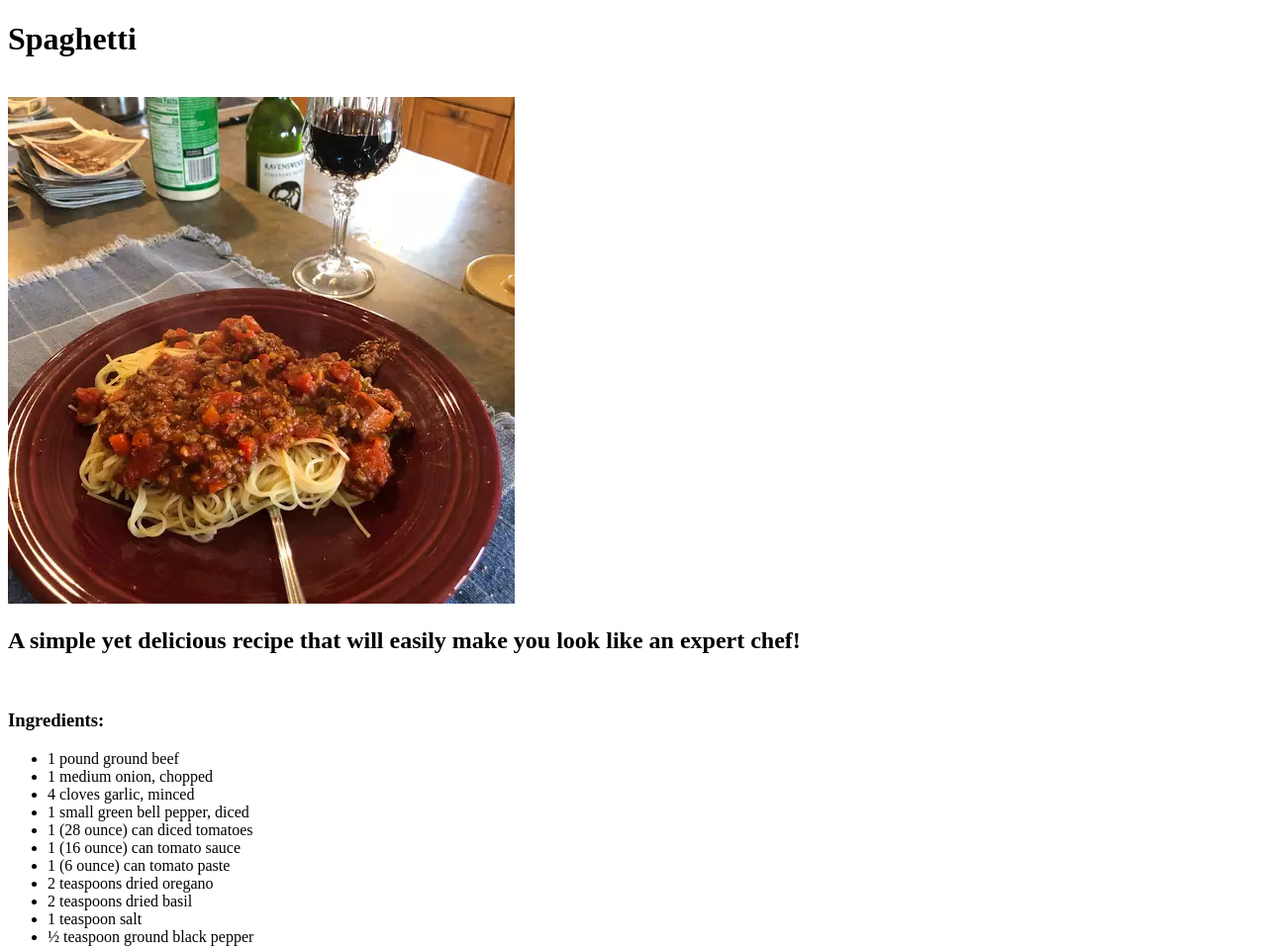
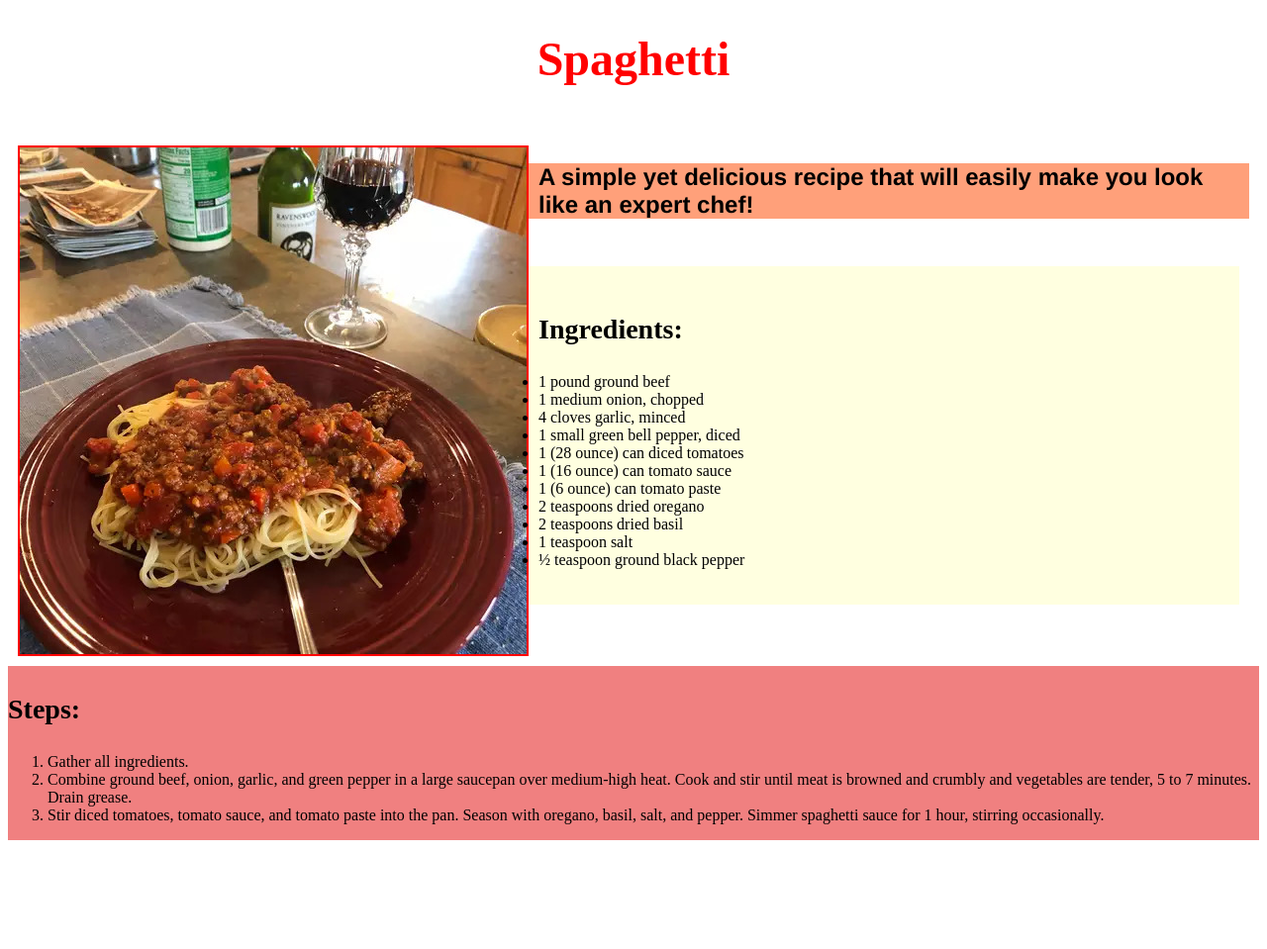
Before and after one commit to Lucidifier/odin-recipes, a plain HTML site: page recipes/spaghetti.html in a window 1280 px wide. Shown: the top 959 px of the page at 99% size. After the commit the page ends 849 px from the top, so only its background shows below. Drawn offline with Linux system fonts and the light colour scheme.

Commit message:
Add styling to index.html and spaghetti.html

```diff
--- a/recipes/spaghetti.html
+++ b/recipes/spaghetti.html
@@ -3,14 +3,16 @@
     <head>
         <meta charset="utf-8">
         <title>Spaghetti</title>
+        <link rel="stylesheet" href="../style.css">
     </head>
     <body>
-        <h1>Spaghetti</h1>
+        <h1 class="subh1">Spaghetti</h1>
         <br>
-        <img src="../img/spaghetti.jpg" alt="Spaghetti dish">
+        <img class="image1" src="../img/spaghetti.jpg" alt="Spaghetti dish">
         <br>
-        <h2>A simple yet delicious recipe that will easily make you look like an expert chef!</h2>
+        <h2 class="subh2">A simple yet delicious recipe that will easily make you look like an expert chef!</h2>
         <br>
+        <div class="ingredients1">
         <h3>Ingredients:</h3>
         <ul>
             <li>1 pound ground beef</li>
@@ -25,13 +27,16 @@
             <li>1 teaspoon salt</li>
             <li>½ teaspoon ground black pepper</li>
         </ul>
+        </div>
         <br>
+        <div class="steps1">
         <h3>Steps:</h3>
         <ol>
             <li>Gather all ingredients.</li>
             <li>Combine ground beef, onion, garlic, and green pepper in a large saucepan over medium-high heat. Cook and stir until meat is browned and crumbly and vegetables are tender, 5 to 7 minutes. Drain grease.</li>
             <li>Stir diced tomatoes, tomato sauce, and tomato paste into the pan. Season with oregano, basil, salt, and pepper. Simmer spaghetti sauce for 1 hour, stirring occasionally.</li>
         </ol>
+        </div>
 
     </body>
 </html>
--- /dev/null
+++ b/style.css
@@ -0,0 +1,61 @@
+.mainh1 {
+    background-color: yellow;
+    font-size: 60px;
+    text-align: center;
+    font-family: Copperplate, Papyrus, fantasy;
+}
+
+.links li {
+    font-size: 28px;
+    text-align: left;
+    color: red;
+    margin: 20px;
+}
+
+.links a {
+    color: orange;
+    font-family: Monaco, monospace;
+    margin: 20px;
+    padding: 20px;
+}
+
+#special1 {
+    border: 2px solid red;
+}
+
+.subh1 {
+    color: red;
+    font-size: 48px;
+    text-align: center;
+}
+
+.image1 {
+    float: left;
+    border: 2px solid red;
+    margin: 10px;
+}
+
+.subh2 {
+    font-family: Helvetica, sans-serif;
+    margin: 10px;
+    background-color: lightsalmon;
+}
+
+.ingredients1 {
+    background-color: lightyellow;
+    margin: 20px;
+    padding: 20px;
+}
+
+.ingredients1 h3 {
+    font-size: 28px;
+}
+
+.steps1 {
+    float: right;
+    background-color: lightcoral;
+}
+
+.steps1 h3 {
+    font-size: 28px;
+}
```
Also changed, not shown: index.html (+5 -3 lines).
